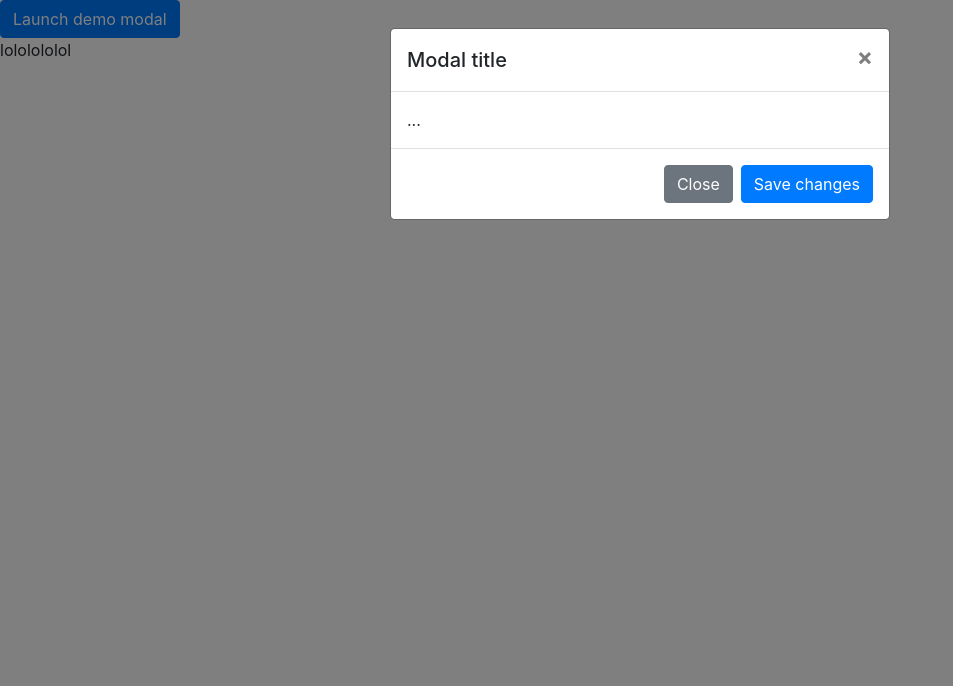
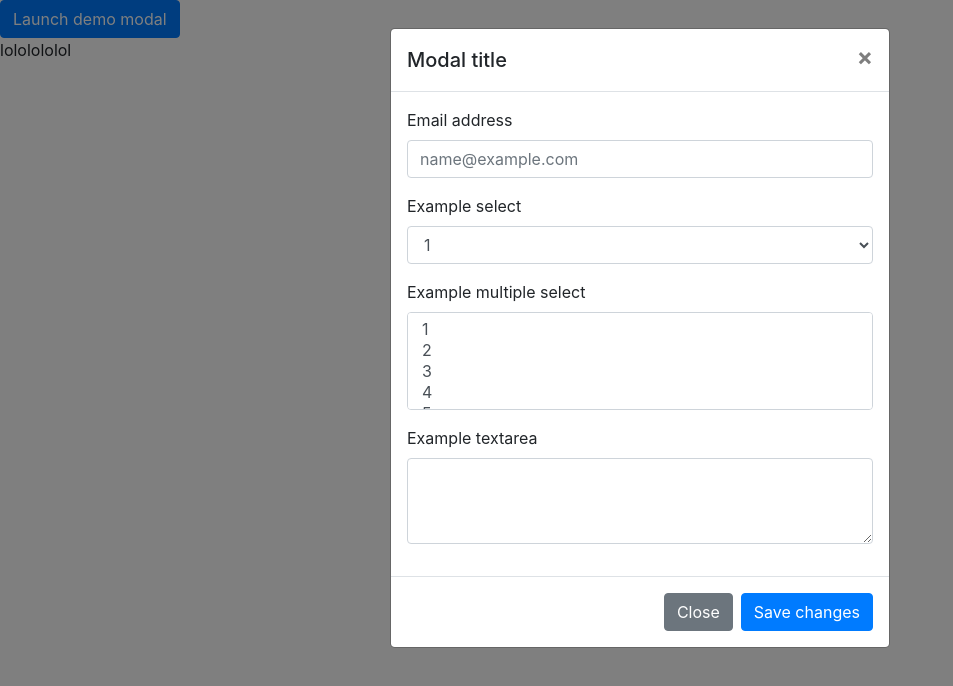
Before and after one commit to cplancich/Project_Tracker, a plain HTML site: page index.html in a window 1280 px wide. Both pictures are taken after a click on the button "Launch demo modal". Shown: the whole page, without its empty margins (0-953 px from the left). Drawn offline with nearby package versions, Linux system fonts and the light colour scheme.

Commit message:
added in placeholder form to the modal

```diff
--- a/index.html
+++ b/index.html
@@ -36,7 +36,36 @@
                     </button>
                 </div>
                 <div class="modal-body">
-            ...
+                    <form>
+                        <div class="form-group">
+                          <label for="exampleFormControlInput1">Email address</label>
+                          <input type="email" class="form-control" id="exampleFormControlInput1" placeholder="name@example.com">
+                        </div>
+                        <div class="form-group">
+                          <label for="exampleFormControlSelect1">Example select</label>
+                          <select class="form-control" id="exampleFormControlSelect1">
+                            <option>1</option>
+                            <option>2</option>
+                            <option>3</option>
+                            <option>4</option>
+                            <option>5</option>
+                          </select>
+                        </div>
+                        <div class="form-group">
+                          <label for="exampleFormControlSelect2">Example multiple select</label>
+                          <select multiple class="form-control" id="exampleFormControlSelect2">
+                            <option>1</option>
+                            <option>2</option>
+                            <option>3</option>
+                            <option>4</option>
+                            <option>5</option>
+                          </select>
+                        </div>
+                        <div class="form-group">
+                          <label for="exampleFormControlTextarea1">Example textarea</label>
+                          <textarea class="form-control" id="exampleFormControlTextarea1" rows="3"></textarea>
+                        </div>
+                      </form>
                 </div>
                 <div class="modal-footer">
                     <button type="button" class="btn btn-secondary" data-dismiss="modal">Close</button>
```
Lines whose indentation alone changed are shown as unchanged.
